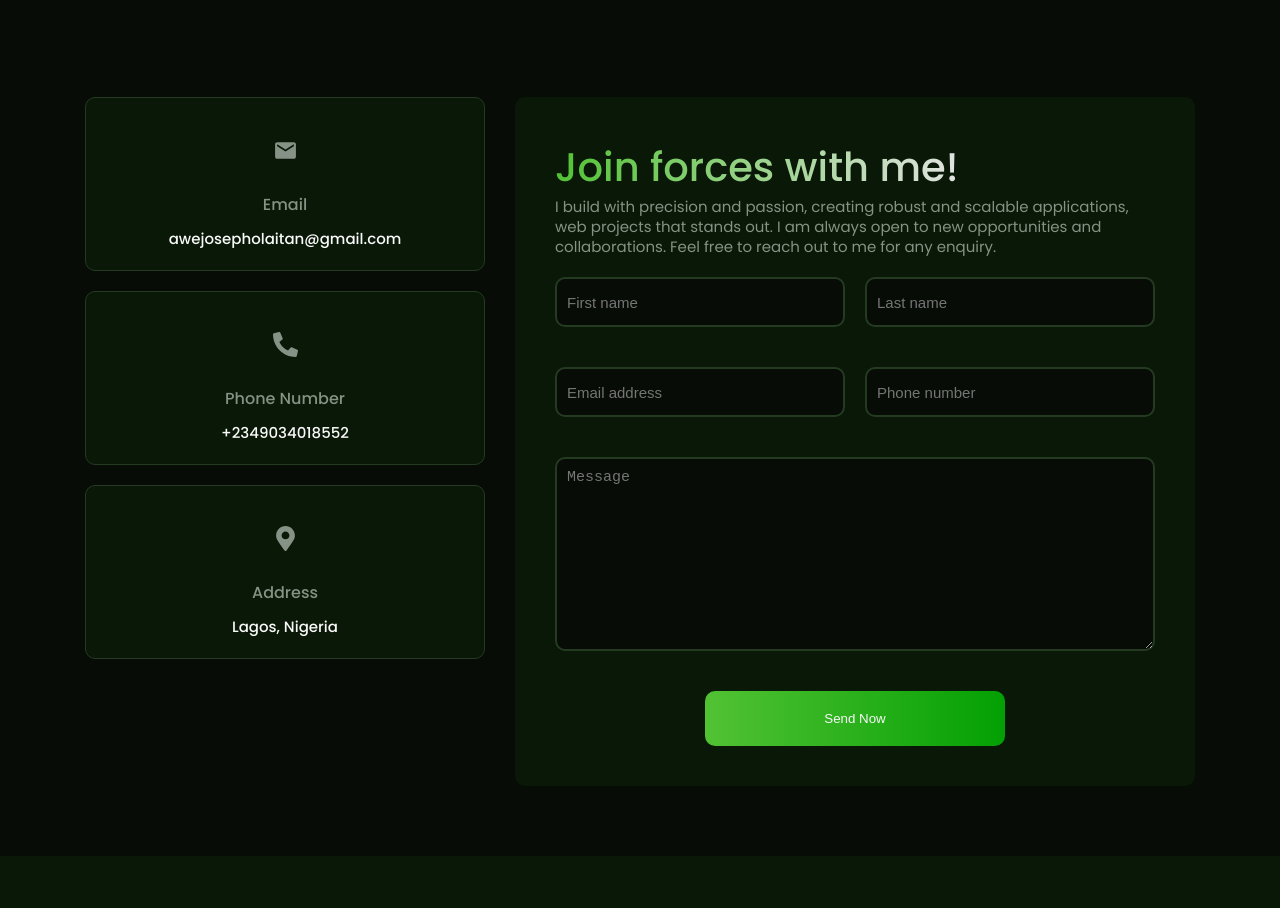
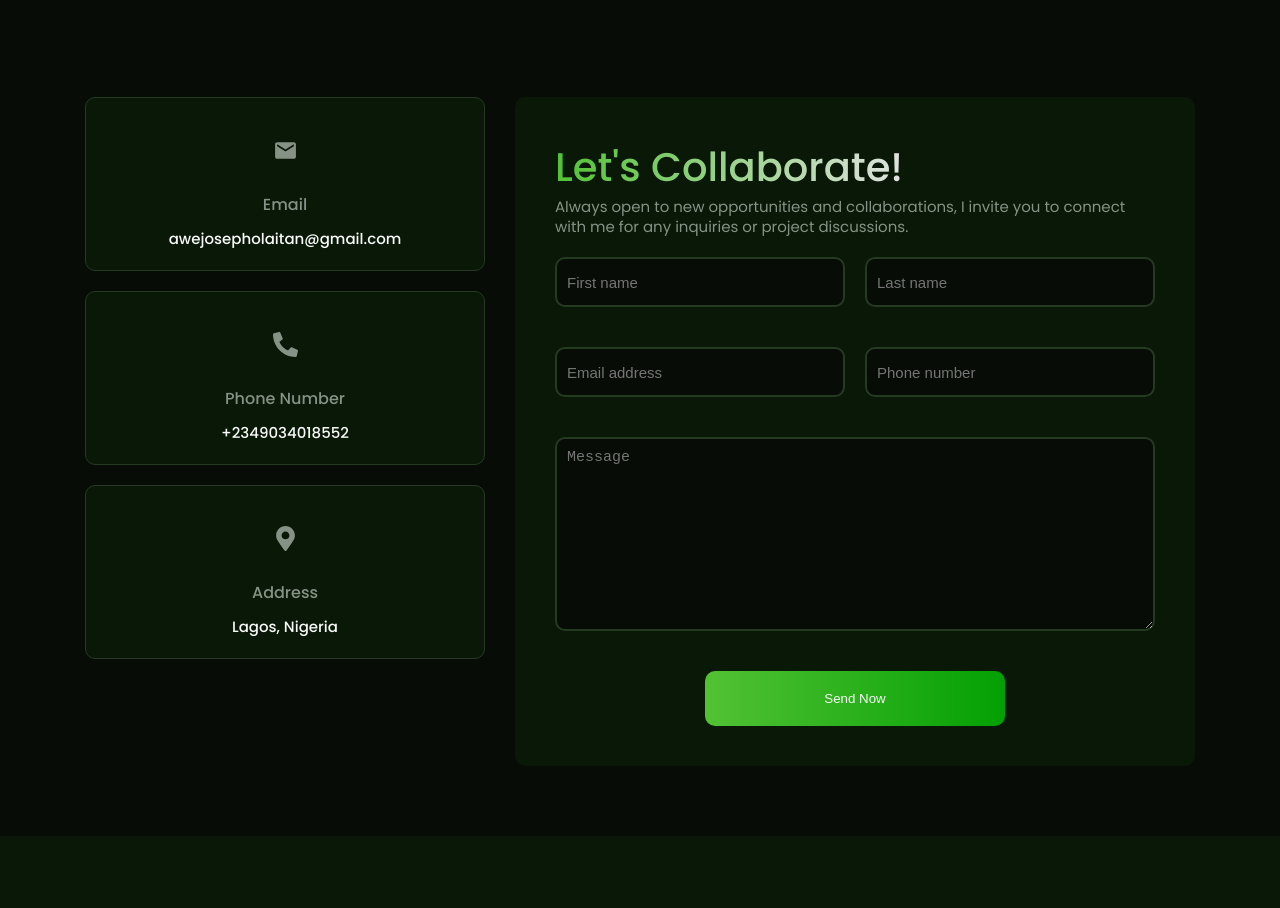
Before and after one commit to Jossyboydgenius/Developer-portfolio, a React (Vite) app: page / in a window 1280 px wide. Shown: the part 9060-9968 px from the top of the page. Built offline with nearby package versions, Linux system fonts and the light colour scheme.

Commit message:
chore: Integrated formspree to handle message submission.

```diff
--- a/src/Components/Contact/index.jsx
+++ b/src/Components/Contact/index.jsx
@@ -20,27 +20,29 @@ const Contact = () => {
         <div className="contact-form" data-aos='fade-left'>
           <div className="top">
             <h1 className="title">
-              <span className="gradient-text">Join forces with me!</span>
+              <span className="gradient-text">Let's Collaborate!</span>
             </h1>
             <p className="muted">
-              I build with precision and passion, creating robust and scalable applications, web projects that stands out.
-              I am always open to new opportunities and collaborations. Feel free to reach out to me for any enquiry.
+            Always open to new opportunities and collaborations, I invite you to connect with me for
+            any inquiries or project discussions.
             </p>
           </div>
+          <form action="https://formspree.io/f/xyzgwlky" method="POST">
             <div className="middle">
               <div className="flex row">
-              <input type="text" placeholder='First name' name='firstname' className='control'/>
-              <input type="text" placeholder='Last name' name='lastname' className='control'/>
+                <input type="text" placeholder='First name' name='firstname' className='control' required />
+                <input type="text" placeholder='Last name' name='lastname' className='control' required />
               </div>
               <div className="flex row">
-              <input type="email" placeholder='Email address' name='email' className='control'/>
-              <input type="tel" placeholder='Phone number' name='phone' className='control'/>
+                <input type="email" placeholder='Email address' name='email' className='control' required />
+                <input type="tel" placeholder='Phone number' name='phone' className='control' />
               </div>
-            <textarea name="message" cols={30} rows={10} placeholder='Message' className='control'></textarea>
+              <textarea name="message" cols={30} rows={10} placeholder='Message' className='control' required></textarea>
             </div>
             <div className="flex-center bottom">
-            <button className='btn primary'>Send Now</button>
+              <button type='submit' className='btn primary'>Send Now</button>
             </div>
+          </form>
         </div>
       </div>
     </section>
```
Lines whose indentation alone changed are shown as unchanged.
